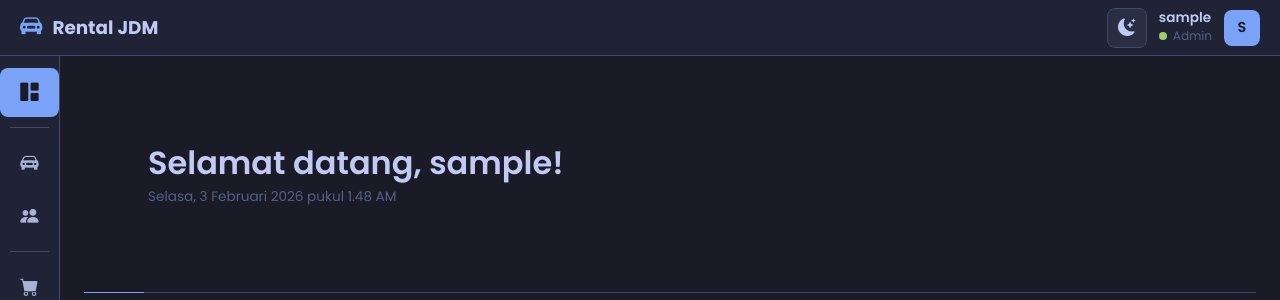
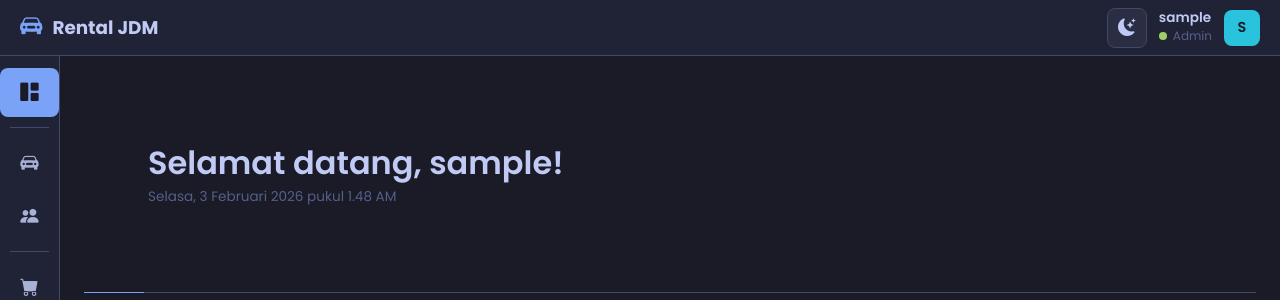
Before and after one commit to kuzanf3b/kansei-rental, a PHP site: page / in a window 1280 px wide. Shown: the top 300 px of the page. Run offline with PHP 8.4, Linux system fonts and the light colour scheme; the visitor is signed in with stand-in values (Sample User, id 1); data comes from the database, SQL or seed files in the repository; data that the repository does not hold is empty.

Commit message:
feat: Update README and SQL files, change icon format, and adjust CSS color variables

```diff
--- a/assets/css/layout.css
+++ b/assets/css/layout.css
@@ -52,7 +52,7 @@
 .top-navbar .user-avatar {
   width: 36px;
   height: 36px;
-  background: var(--primary-color);
+  background: var(--accent-color);
   border-radius: var(--radius-md);
   display: flex;
   align-items: center;
--- a/index.php
+++ b/index.php
@@ -197,7 +197,7 @@ if (isset($_SESSION['user_id']) && in_array($page, $public_pages)) {
     <meta charset="UTF-8">
     <meta name="viewport" content="width=device-width, initial-scale=1.0">
     <title>RJDM - <?= ucfirst($page) ?></title>
-    <link rel="icon" type="image/png" href="./assets/car-tokyonight.png" />
+    <link rel="icon" type="image/svg+xml" href="./assets/car-white.svg" />
 
     <!-- Bootstrap CSS -->
     <link href="https://cdn.jsdelivr.net/npm/bootstrap@5.3.0/dist/css/bootstrap.min.css" rel="stylesheet">
```
Also changed, not shown: README.md, assets/car-tokyonight.png (deleted), rental_jdm.sql (renamed from rental (1).sql).
